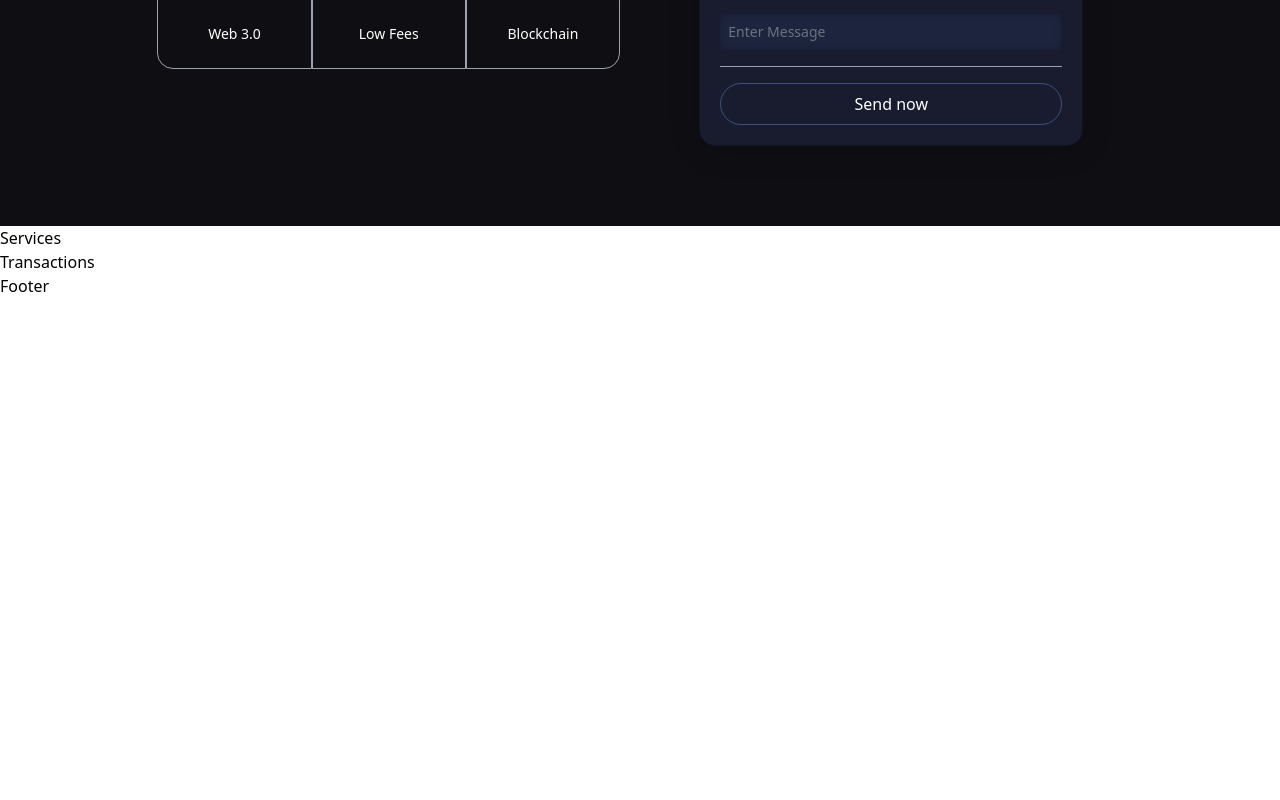
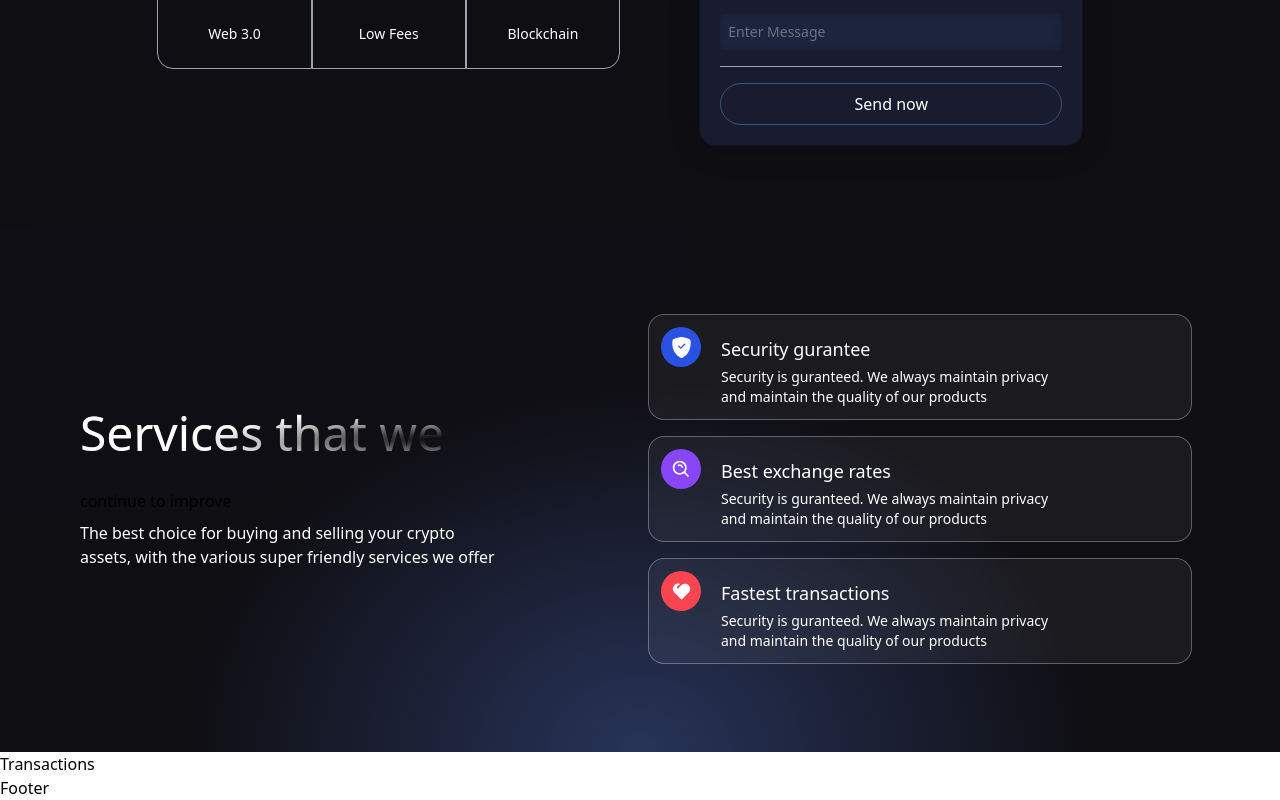
Before and after one commit to LuSicong22/krypto-jsm, a React (Vite) app in the folder client/: page / in a window 1280 px wide. Shown: the part 523-1323 px from the top of the page. Before the commit the page ends 821 px from the top, so only its background shows below. Built offline with nearby package versions, Linux system fonts and the light colour scheme.

Commit message:
services

```diff
--- a/client/src/components/Services.jsx
+++ b/client/src/components/Services.jsx
@@ -1,5 +1,59 @@
+import React from "react";
+import { BsShieldFillCheck } from "react-icons/bs";
+import { BiSearchAlt } from "react-icons/bi";
+import { RiHeart2Fill } from "react-icons/ri";
+
+const ServiceCard = ({ color, title, icon, subtitle }) => (
+  <div className="flex flex-row justify-start items-start white-glassmorphism p-3 m-2 cursor-pointer hover:shadow-xl">
+    <div
+      className={`w-10 h-10 rounded-full flex justify-center items-center ${color}`}
+    >
+      {icon}
+    </div>
+    <div className="ml-5 flex flex-col flex-1">
+      <h3 className="mt-2 text-white text-lg">{title}</h3>
+      <p className="mt-1 text-white  text-sm md:w-9/12">{subtitle}</p>
+    </div>
+  </div>
+);
 const Services = () => {
-  return <h1>Services</h1>;
+  return (
+    <div className="flex w-full justify-center items-center gradient-bg-services">
+      <div className="flex mf:flex-row flex-col items-center justify-between md:p-20 py-12 px-4">
+        <div className="flex-1 flex flex-col justify-start items-start">
+          <h1 className="text-white text-3xl sm:text-5xl py-2 text-gradient">
+            Services that we
+          </h1>
+          <br />
+          continue to improve
+          <p className="text-left my-2 text-white font-light md:w-9/12 w-11/12 text-base">
+            The best choice for buying and selling your crypto assets, with the
+            various super friendly services we offer
+          </p>
+        </div>
+        <div className="flex-1 flex flex-col justify-start items-center ">
+          <ServiceCard
+            color="bg-[#2952E3]"
+            title="Security gurantee"
+            icon={<BsShieldFillCheck fontSize={21} className="text-white" />}
+            subtitle="Security is guranteed. We always maintain privacy and maintain the quality of our products"
+          />
+          <ServiceCard
+            color="bg-[#8945F8]"
+            title="Best exchange rates"
+            icon={<BiSearchAlt fontSize={21} className="text-white" />}
+            subtitle="Security is guranteed. We always maintain privacy and maintain the quality of our products"
+          />
+          <ServiceCard
+            color="bg-[#F84550]"
+            title="Fastest transactions"
+            icon={<RiHeart2Fill fontSize={21} className="text-white" />}
+            subtitle="Security is guranteed. We always maintain privacy and maintain the quality of our products"
+          />
+        </div>
+      </div>
+    </div>
+  );
 };
 
 export default Services;
--- a/client/src/context/TransactionContext.jsx
+++ b/client/src/context/TransactionContext.jsx
@@ -1,6 +1,6 @@
 import React, { useEffect, useState } from "react";
 import { ethers } from "ethers";
-// import { contractABI, contractAddress } from "../utils/constants";
+import { contractABI, contractAddress } from "../utils/constants";
 
 export const TransactionContext = React.createContext();
 
@@ -8,17 +8,14 @@
 
 const getEthereumContract = () => {
   const provider = new ethers.providers.Web3Provider(ethereum);
-  //   const transactionContract = new ethers.Contract(
-  //     contractAddress,
-  //     contractABI,
-  //     signer
-  //   );
+  const signer = provider.getSigner();
+  const transactionContract = new ethers.Contract(
+    contractAddress,
+    contractABI,
+    signer
+  );
 
-  console.log({
-    provider,
-    // signer,
-    // transactionContract,
-  });
+  return transactionContract;
 };
 
 export const TransactionsProvider = ({ children }) => {
@@ -30,6 +27,9 @@
     message: "",
   });
   const [isLoading, setIsLoading] = useState(false);
+  const [transactionCount, setTransactionCount] = useState(
+    localStorage.getItem("transactionCount")
+  );
 
   const handleChange = (e, name) => {
     setFormData((prevstate) => ({ ...prevstate, [name]: e.target.value }));
@@ -69,17 +69,39 @@
   };
 
   const sendTransaction = async () => {
-    if (!ethereum) return alert("Please install MetaMask!");
-    const { addressTo, amount, keyword, message } = formData;
-    getEthereumContract();
-    // try {
-    //   if (!ethereum) return alert("Please install MetaMask!");
-    //   const { addressTo, amount, keyword, message } = formData;
-    //   getEthereumContract();
-    // } catch (error) {
-    //   console.log(error);
-    //   throw new Error("No ethereum object.");
-    // }
+    try {
+      if (!ethereum) return alert("Please install MetaMask!");
+      const { addressTo, amount, keyword, message } = formData;
+      const transactionContract = getEthereumContract();
+      const parsedAmount = ethers.utils.parseEther(amount);
+      await ethereum.request({
+        method: "eth_sendTransaction",
+        params: [
+          {
+            from: currentAccount,
+            to: addressTo,
+            gas: "0x5208", // 21000 Gwei
+            value: parsedAmount._hex,
+          },
+        ],
+      });
+      const transactionHash = await transactionContract.addToBlockchain(
+        addressTo,
+        parsedAmount,
+        message,
+        keyword
+      );
+      setIsLoading(true);
+      console.log(`Loading - ${transactionHash.hash}`);
+      await transactionHash.wait();
+      setIsLoading(false);
+      console.log(`Success - ${transactionHash.hash}`);
+      const transactionCount = await transactionContract.getTransactionCount();
+      setTransactionCount(transactionCount.toNumber());
+    } catch (error) {
+      console.log(error);
+      throw new Error("No ethereum object.");
+    }
   };
 
   return (
```
